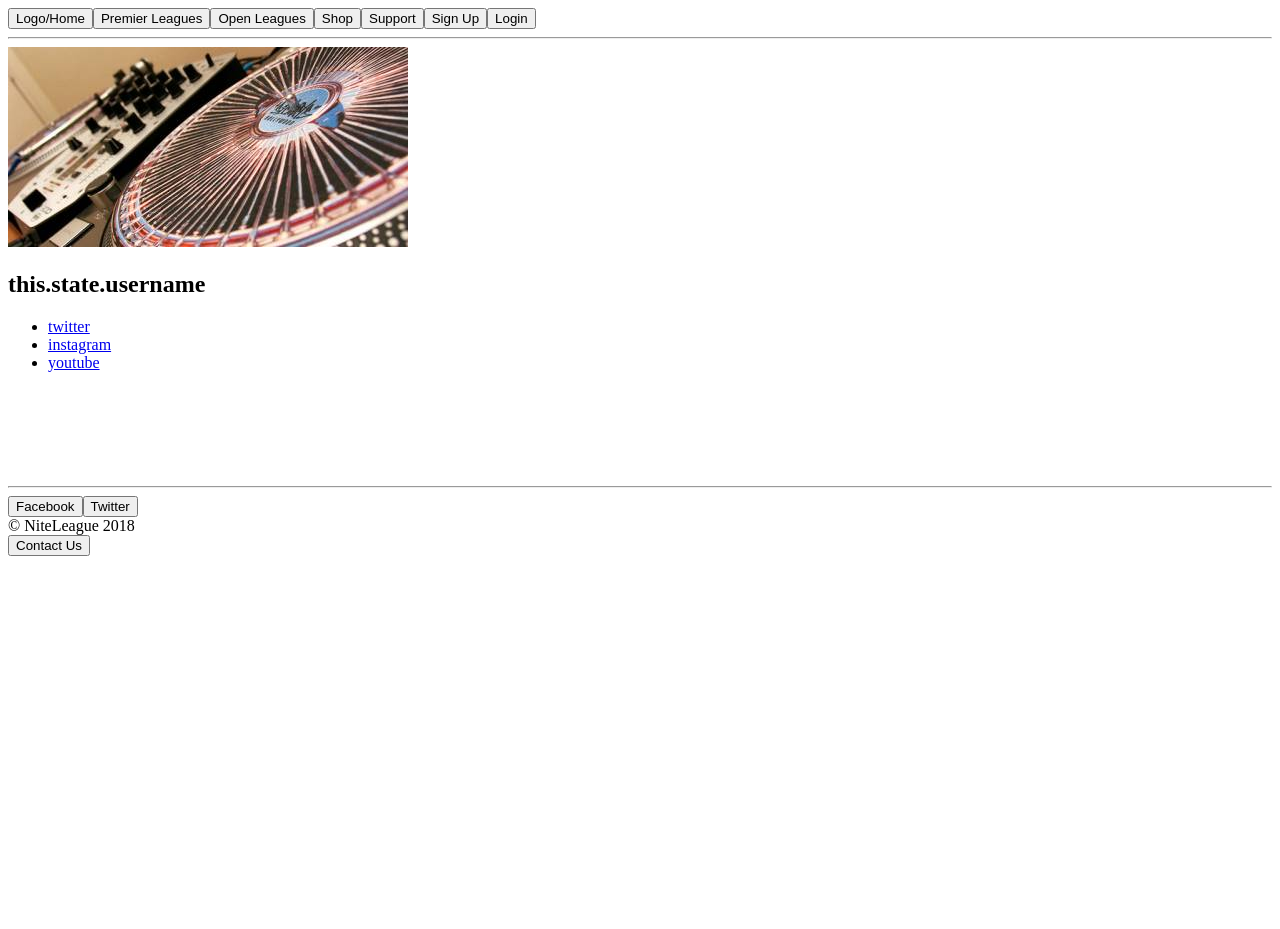
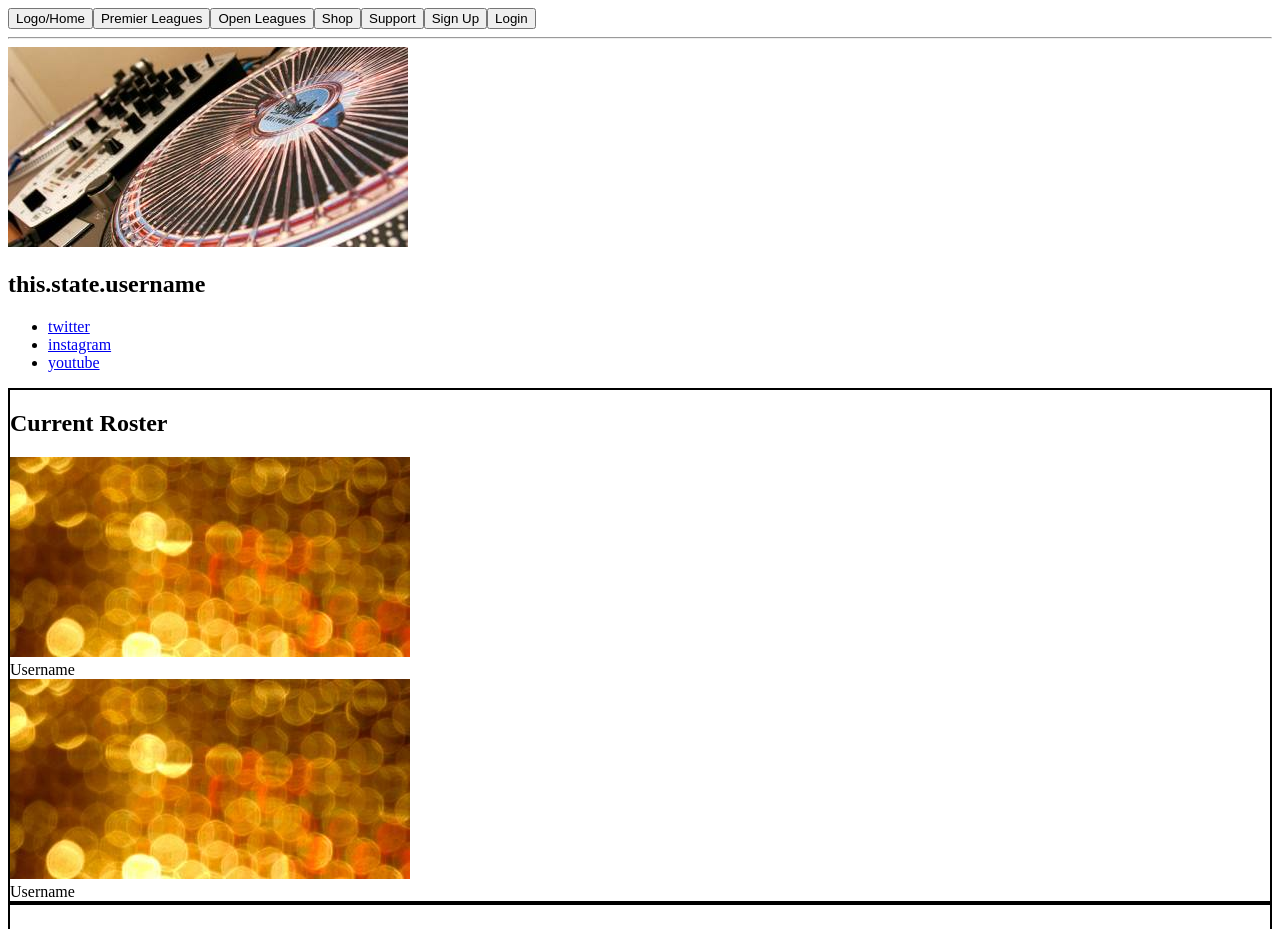
Before and after one commit to Holstein30/NiteLeague, a React app: page /team in a window 1280 px wide. Shown: the top 929 px of the page. Before the commit the page ends 800 px from the top, so only its background shows below. Built offline with nearby package versions, Linux system fonts and the light colour scheme.

Commit message:
leagues and roster rendering - teampage

```diff
--- a/src/components/pages/team-page/list/index.js
+++ b/src/components/pages/team-page/list/index.js
@@ -0,0 +1,5 @@
+import TeamPageListLeague from "./team-page-list-leagues";
+import TeamPageListRoster from "./team-page-list-roster";
+
+export const LeagueList = TeamPageListLeague;
+export const RosterList = TeamPageListRoster;
--- a/src/components/pages/team-page/team-page.js
+++ b/src/components/pages/team-page/team-page.js
@@ -1,6 +1,7 @@
 import React, { Component } from "react";
 import Avatar from "../../global/avatar";
 import TeamPageLinks from "./links";
+import { LeagueList, RosterList } from "./list";
 
 class TeamPage extends Component {
   render() {
@@ -10,6 +11,8 @@ class TeamPage extends Component {
           <Avatar avatar="../../../../public/images/ph1.jpg" />
           <h1>this.state.username</h1>
           <TeamPageLinks />
+          <RosterList />
+          <LeagueList />
         </div>
       </div>
     );
```
